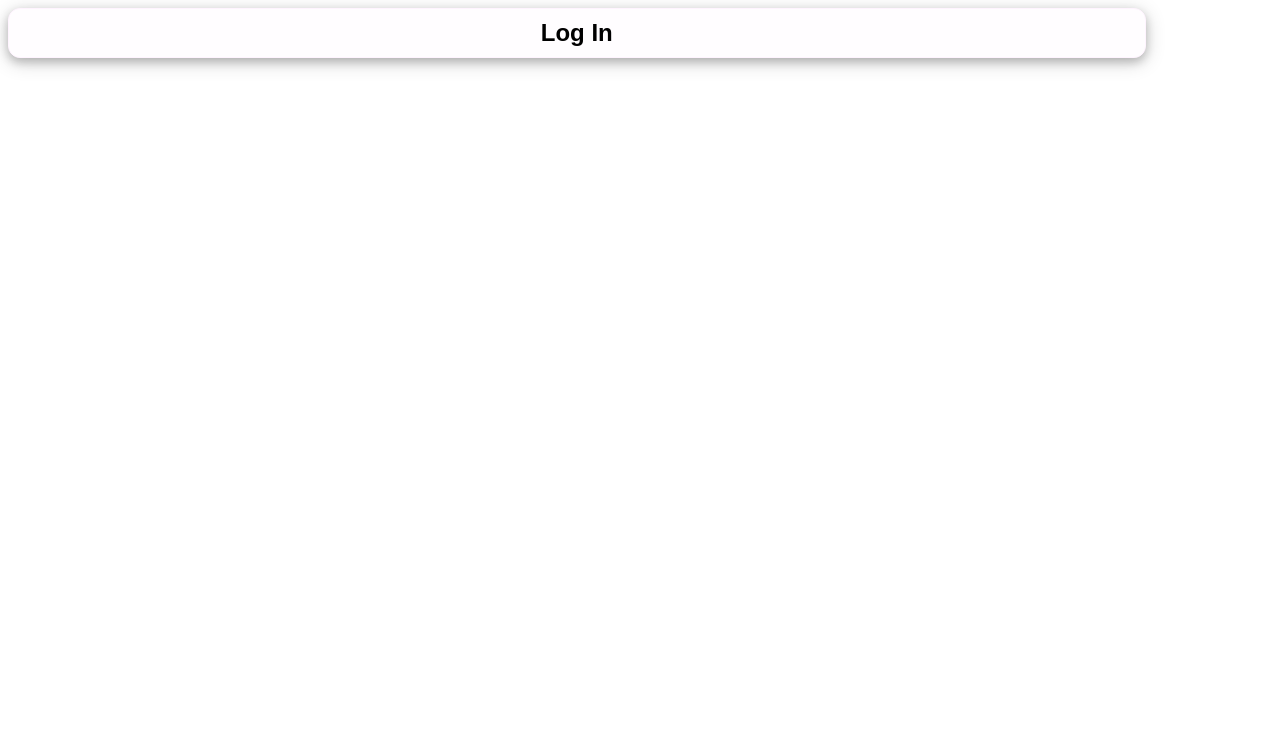
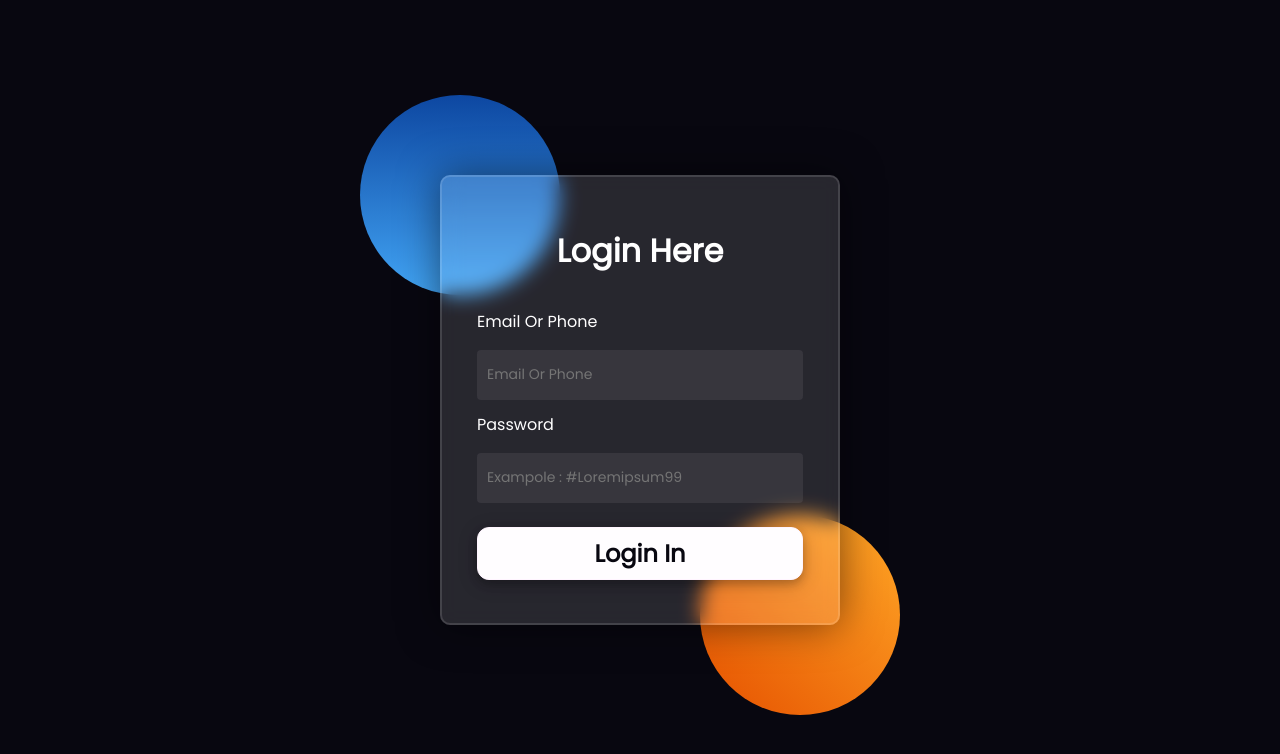
Before and after one commit to developer-iko-mike/LoginUi, a plain HTML site: page index.html in a window 1280 px wide. Drawn offline with Linux system fonts and the light colour scheme.

```diff
--- a/index.html
+++ b/index.html
@@ -1,36 +1,34 @@
 <!DOCTYPE html>
 <html lang="en">
-  <head>
-    <meta charset="UTF-8" />
-    <meta name="viewport" content="width=device-width, initial-scale=1.0" />
-    <title>bottom</title>
-    <style>
-      .login_bottom {
-        width: 90%;
-        height: 50px;
-        background-color: #fffdff;
-        border-radius: 12px;
-        border: 1px solid #fff4ff;
-        cursor: pointer;
-        transition: all 450ms 50ms;
-        box-shadow: 0 4px 10px 0 rgba(0, 0, 0, 0.2),
-          0 4px 20px 0 rgba(0, 0, 0, 0.19);
-        font-size: 24px;
-        text-transform: capitalize;
-        font-weight: 700;
-      }
+<head>
+  <meta charset="UTF-8">
+  <meta name="viewport" content="width=device-width, initial-scale=1.0">
+  <title>Login % Profile</title>
+  <link rel="icon" type="image/" href="./assers/">
+  <link rel="stylesheet" href="./style/login.css">
+  <link rel="stylesheet" href="./style/plagin.css">
+  <link rel="stylesheet" href="./style/mediaQ.css">
+  <link rel="preconnect" href="https://fonts.googleapis.com">
+  <link rel="preconnect" href="https://fonts.gstatic.com" crossorigin>
+  <link rel="stylesheet" href="https://fonts.googleapis.com/css2?family=Poppins&display=swap">
+</head>
 
-      .login_bottom:hover {
-        background-color: #eeeeee;
-      }
+<body>
+    <div class="login">
+      <div class="shape shape--one"></div>
+      <div class="shape shape--two"></div>
+      <form bindsubmit="" action="">
+        <h2>login here</h2>
+        <div class="form__input-wrapper">
+          <label for="email">email or phone</label><input type="email" placeholder="email or phone" autofocus
+            autocomplete="additional-name" required><label for="password">password</label><input type="password"
+            placeholder="exampole : #loremipsum99" minlength="5" maxlength="14" autocomplete="new-password" required>
+          <button type="submit" class="login_bottom">
+            <span> login in</span>
+          </button>
+        </div>
 
-      .login_bottom:active {
-        background-color: #bbffb7;
-      }
-    </style>
-  </head>
-
-  <body>
-    <button class="login_bottom" type="submit">log in</button>
-  </body>
+      </form>
+    </div>
+</body>
 </html>
```
Also changed, not shown: login.html (deleted, +0 -34 lines), assets/dawn.png (renamed from assers/dawn.png), assets/imgs/glass.png (renamed from assers/imgs/glass.png), assets/preview.gif (added), assets/up.png (renamed from assers/up.png), 2 other files.
